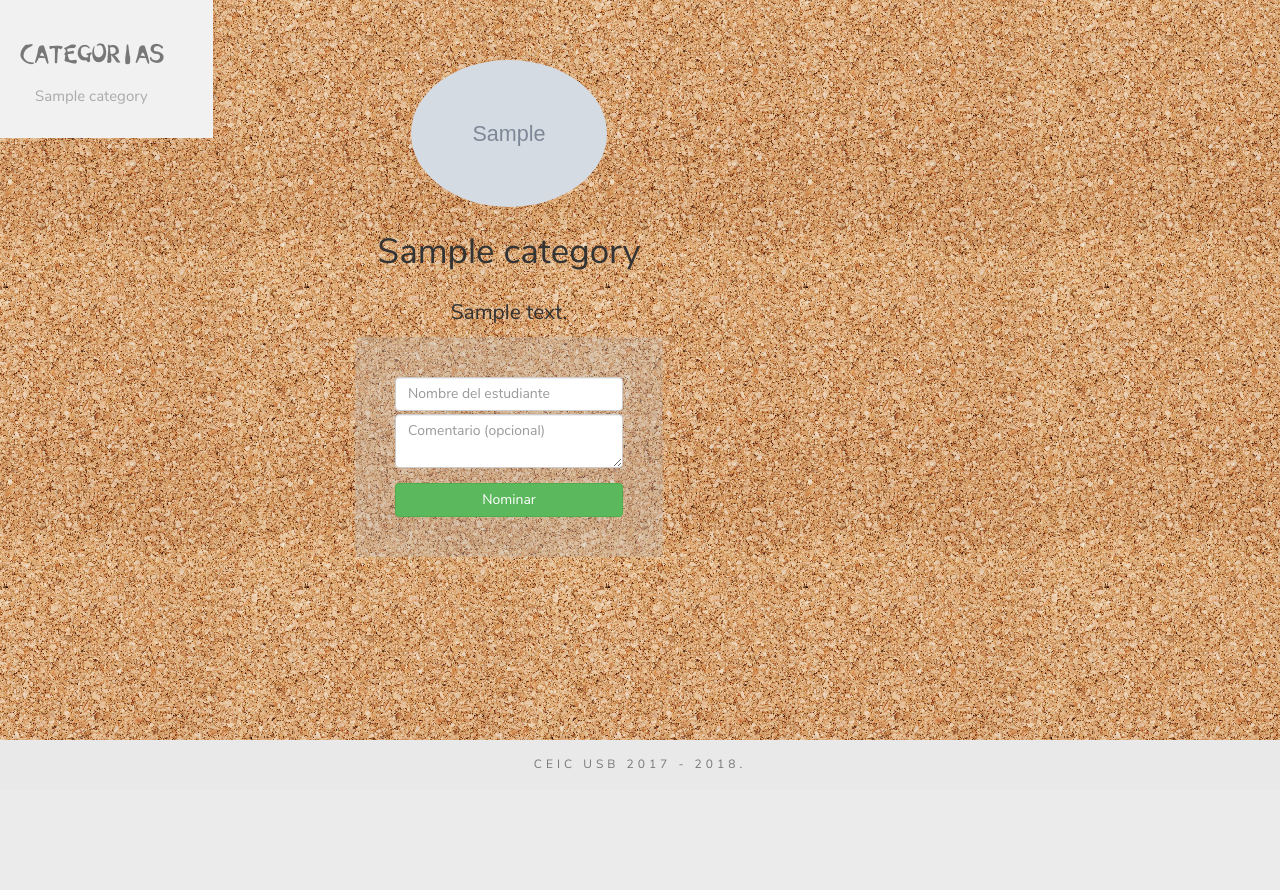
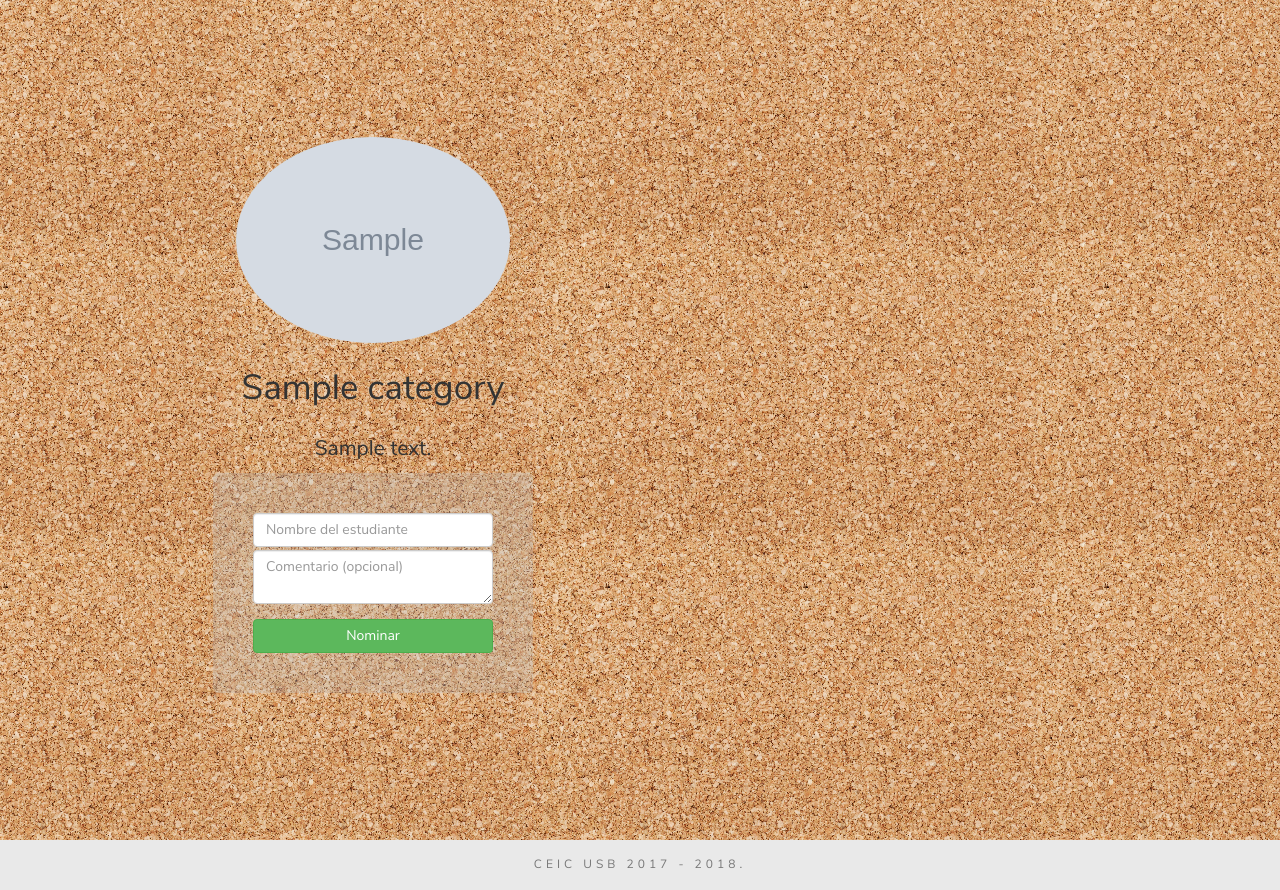
Before and after one commit to usbceic/CompuShow2017, a Django app: template voting/templates/voting/nominate.html in a window 1280 px wide. Shown: the part 53-943 px from the top of the page. Before the commit the page ends 821 px from the top, so only its background shows below. Run offline with Django 3.2, Linux system fonts and the light colour scheme; tables that the repository leaves empty hold one stand-in row (values such as "Sample post"); the template is opened without the code that fills it: values that come from a table or form of the project are taken from there, most other values are stand-ins (such as "Sample title", 1, 10 or a date in 2020); grey boxes marked "Sample" are stand-in pictures; parts of the project's set-up code (start-up, migrations or seed data) failed here and were passed over; some libraries are stand-ins or nearby versions.

Commit message:
elimina el sidebar de categorias y coloca un height fijo a cada category

```diff
--- a/voting/static/voting/css/nominate.css
+++ b/voting/static/voting/css/nominate.css
@@ -22,7 +22,7 @@ body {
 }
 
 .nav-categories {
-	/*overflow-y: scroll !important; */
+	overflow-y: hidden !important;
 	max-height: 100% !important;
 	bottom: 70px;
 }
@@ -49,12 +49,12 @@ body {
 	padding: 0px;
 }
 
-.category-container {
-	padding: 30px;
-	/* width: 70%; */
-	margin:20px;
+.category-container > div {
+	margin: 20px;
 	border-radius: 8px;
-	height: 700px;
+	height: 800px;
+	display: flex;
+	align-items: center;
 }
 
 .cat-item {
@@ -95,7 +95,7 @@ body {
 	padding: 40px;
 	background-color: rgba(190,190,190,0.3);
 	border-radius: 5px;
-	margin: auto;
+	margin: 0 5rem;
 }
 
 .text-input-1, .text-input-2, .text-input-4 {
--- a/voting/templates/voting/nominate.html
+++ b/voting/templates/voting/nominate.html
@@ -12,23 +12,13 @@
 {% block body %}
 
 	<div class="row">
-
-		<nav class="col-xs-2" id="categories-navbar">
-			<div class="aux">
-				<h3 style="font-family: 'Compusoft Title';color: #777">CATEGORIAS</h3>
-				<ul class="nav nav-categories" data-spy="affix" data-offset-top="50">
-					{% for category in categories %}
-						<li class="categories-navbar-item" style="font-size:15px;"><a href="#{{ category.name }}">{{ category.name }}</a></li>
-					{% endfor %}
-      			</ul>
-      		</div>
-    	</nav>
-
-		<div class="col-xs-10 categories">
-			<div class="container-fluid" style="padding-left: 10%;padding-right: 10%;">
+		<div class="col-xs-12 categories">
+			<div class="container-fluid" style="max-width: 80%;">
 				<div class="row">
 				{% for category in categories %}
-					<div id="{{ category.name }}" class="col-sm-5 category-container text-center">
+					<div class="col-xs-6 text-center category-container">
+						<div id="{{ category.name }}">
+							<div>
 								<img class="category-image cat-item slideanim" src="/static/voting/images/categoryImages/{{ category.image }}"/>
 								<div class="category-title cat-item slideanim">{{ category.name }}</div>
 								<div class="category-description cat-item slideanim">{{ category.description }}</div>
@@ -80,7 +70,11 @@
 										<div id="{{ category.name }}-nominations-title" class="category-nominations cat-item slideanim">Mis nominaciones</div>
 									{% endif %}
 								{% endfor %}
-
+							</div>
+						</div>
+					</div>
+					<div class="col-xs-6 text-center hidden category-container">
+						<div class="{{category.name}}">
 							{% for nomination in nominations %}
 							{% if nomination.category == category.name %}
 								<div id="{{ category.name }}-nominations-{{ nomination.nominee_entity }}-{{ nomination.nomineeOpt_entity }}" class="cat-item box-nominate slideanim">
@@ -122,6 +116,7 @@
 								</div>
 							{% endif %}
 							{% endfor %}
+						</div>
 					</div>
 				{% endfor %}
 				</div>
```
Also changed, not shown: other parts of voting/static/voting/css/nominate.css (+71 -0 lines). Lines whose indentation alone changed are shown as unchanged.
